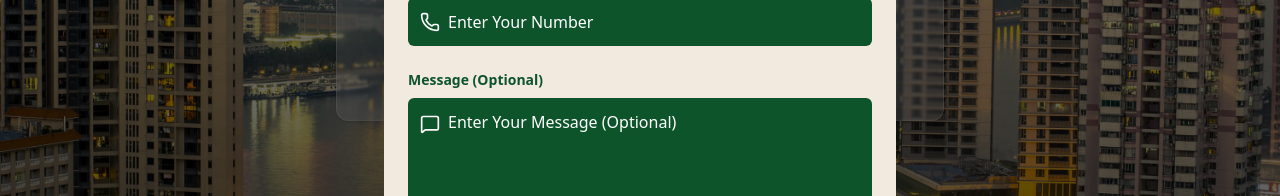
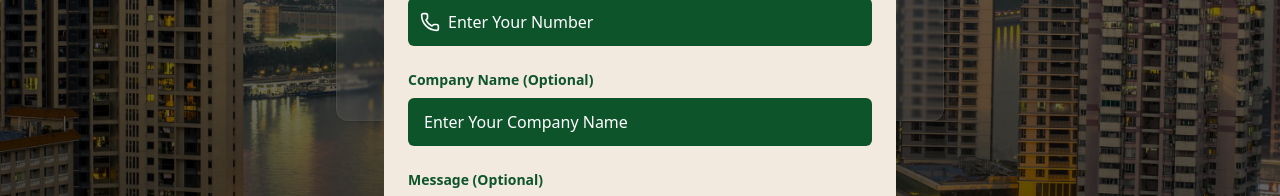
Before and after one commit to Azaleamanagementservice/Azalya, a React (Vite) app: page / in a window 1280 px wide. Both pictures are taken after a click on the button "Request Consultation". Shown: the part 422-618 px from the top of the page. Built offline with nearby package versions, Linux system fonts and the light colour scheme.

Commit message:
Added Company name field

```diff
--- a/api/contactApi.js
+++ b/api/contactApi.js
@@ -85,6 +85,11 @@ const contactSchema = new mongoose.Schema(
       required: true,
       trim: true,
     },
+    company: {
+      type: String,
+      trim: true,
+      default: "",
+    },
     message: {
       type: String,
       trim: true,
@@ -122,6 +127,10 @@ const contactValidationSchema = Joi.object({
         "* Phone Number must be a valid format (8-15 digits, optional spaces, hyphens, or +)",
       "any.required": "* Phone Number is required",
     }),
+  company: Joi.string().max(100).allow("").optional().messages({
+    "string.base": "* Company name must be a string",
+    "string.max": "* Company name must not exceed 100 characters",
+  }),
   message: Joi.string().max(500).allow("").optional().messages({
     "string.base": "* Message must be a string",
     "string.max": "* Message must not exceed 500 characters",
@@ -133,7 +142,7 @@ const contactValidationSchema = Joi.object({
 // -------------------------
 const firmTemplate = (userInfo) => {
   try {
-    let { name, email, message, number } = userInfo;
+    let { name, email, message, number, company } = userInfo;
     return `<!DOCTYPE html>
 <html lang="en">
 <head>
@@ -167,13 +176,23 @@ const firmTemplate = (userInfo) => {
               <td style="color: #333; padding: 12px 0; border-bottom: 1px solid #e9ecef;"><a href="mailto:${email}" style="color: #187530; text-decoration: none;">${email}</a></td>
             </tr>
             <tr>
+              <td style="font-weight: 600; color: #187530; width: 30%; padding: 12px 0; border-bottom: 1px solid #e9ecef;">Phone:</td>
+              <td style="color: #333; padding: 12px 0; border-bottom: 1px solid #e9ecef;"><a href="tel:${number}" style="color: #187530; text-decoration: none;">${number}</a></td>
+            </tr>
+            ${
+              company
+                ? `
+            <tr>
               <td style="font-weight: 600; color: #187530; width: 30%; padding: 12px 0; ${
                 message ? "border-bottom: 1px solid #e9ecef;" : ""
-              }">Phone:</td>
+              }">Company:</td>
               <td style="color: #333; padding: 12px 0; ${
                 message ? "border-bottom: 1px solid #e9ecef;" : ""
-              }"><a href="tel:${number}" style="color: #187530; text-decoration: none;">${number}</a></td>
+              }">${company}</td>
             </tr>
+            `
+                : ""
+            }
             ${
               message
                 ? `
@@ -397,7 +416,7 @@ async function getZohoAccessToken() {
  */
 async function createZohoContact(contactData) {
   try {
-    const { name, email, number, message } = contactData;
+    const { name, email, number, company, message } = contactData;
 
     // Get valid access token
     const accessToken = await getZohoAccessToken();
@@ -424,6 +443,7 @@ async function createZohoContact(contactData) {
           Last_Name: lastName || firstName, // Use first name as last name if only one name provided
           Email: email,
           Phone: number,
+          Company: company || "", // Company name field
           Description: message || "Contact form submission from Azalea website",
           Lead_Source: "Website",
           Lead_Status: "Not Contacted",
@@ -510,13 +530,14 @@ const handler = async (req, res) => {
 
   try {
     await dbConnect();
-    let { name, email, number, message = "" } = req.body;
+    let { name, email, number, company = "", message = "" } = req.body;
 
     // Validate input
     const { error } = contactValidationSchema.validate({
       name,
       email,
       number,
+      company,
       message,
     });
 
@@ -543,6 +564,7 @@ const handler = async (req, res) => {
       name,
       email,
       number,
+      company,
       message,
     });
 
@@ -556,7 +578,7 @@ const handler = async (req, res) => {
     // Try to sync to Zoho CRM, but don't block the response too long
     try {
       await Promise.race([
-        createZohoContact({ name, email, number, message })
+        createZohoContact({ name, email, number, company, message })
           .then((result) => {
             if (result.success) {
               zohoStatus = "success";
@@ -604,7 +626,7 @@ const handler = async (req, res) => {
           SMTP_MAIL,
           SMTP_MAIL,
           "New Contact Form Submission - Azalea",
-          firmTemplate({ name, email, number, message })
+          firmTemplate({ name, email, number, company, message })
         ),
       ];
 
@@ -636,6 +658,7 @@ const handler = async (req, res) => {
         name,
         email,
         number,
+        company: company || null,
         message: message || null,
         submittedAt: new Date().toISOString(),
       },
--- a/src/Section/Contactsection.jsx
+++ b/src/Section/Contactsection.jsx
@@ -29,6 +29,7 @@ const Contactsection = (props) => {
         name: data.name,
         email: data.email,
         number: data.number,
+        company: data.company || "",
         message: data.message || ""
       }, {
         headers: {
@@ -177,6 +178,25 @@ const Contactsection = (props) => {
           </div>
 
           <div>
+            <input
+              type="text"
+              placeholder="Enter Your Company Name (Optional)"
+              {...register("company", {
+                maxLength: {
+                  value: 100,
+                  message: "Company name must not exceed 100 characters"
+                }
+              })}
+              className={`w-full bg-green-900 text-white placeholder-white px-4 py-3 rounded-md focus:outline-none focus:ring-2 ${
+                errors.company ? 'focus:ring-red-500 border border-red-500' : 'focus:ring-[#187530]'
+              }`}
+            />
+            {errors.company && (
+              <p className="text-red-500 text-sm mt-1">{errors.company.message}</p>
+            )}
+          </div>
+
+          <div>
             <textarea
               rows="4"
               placeholder="Enter Your Message (Optional)"
--- a/src/Section/Mainlayout.jsx
+++ b/src/Section/Mainlayout.jsx
@@ -20,6 +20,7 @@ const Mainlayout = (props) => {
       name: "",
       email: "",
       number: "",
+      company: "",
       message: "",
     },
   });
@@ -40,6 +41,7 @@ const Mainlayout = (props) => {
           name: data.name,
           email: data.email,
           number: data.number,
+          company: data.company || "",
           message: data.message || "",
         },
         {
@@ -279,6 +281,40 @@ const Mainlayout = (props) => {
                   )}
                 </div>
 
+                {/* Company Field */}
+                <div className="relative">
+                  <label
+                    htmlFor="company"
+                    className="block text-sm font-semibold text-green-900 mb-2"
+                  >
+                    Company Name (Optional)
+                  </label>
+                  <div className="relative">
+                    <input
+                      type="text"
+                      id="company"
+                      placeholder="Enter Your Company Name"
+                      {...register("company", {
+                        maxLength: {
+                          value: 100,
+                          message: "Company name must not exceed 100 characters",
+                        },
+                      })}
+                      disabled={isSubmitting}
+                      className={`w-full bg-green-900 text-white placeholder-white px-4 py-3 rounded-md focus:outline-none focus:ring-2 disabled:opacity-50 disabled:cursor-not-allowed ${
+                        errors.company
+                          ? "focus:ring-red-500 border border-red-500"
+                          : "focus:ring-[#187530]"
+                      }`}
+                    />
+                  </div>
+                  {errors.company && (
+                    <p className="text-red-500 text-xs mt-1">
+                      {errors.company.message}
+                    </p>
+                  )}
+                </div>
+
                 {/* Message Field */}
                 <div className="relative">
                   <label
```
